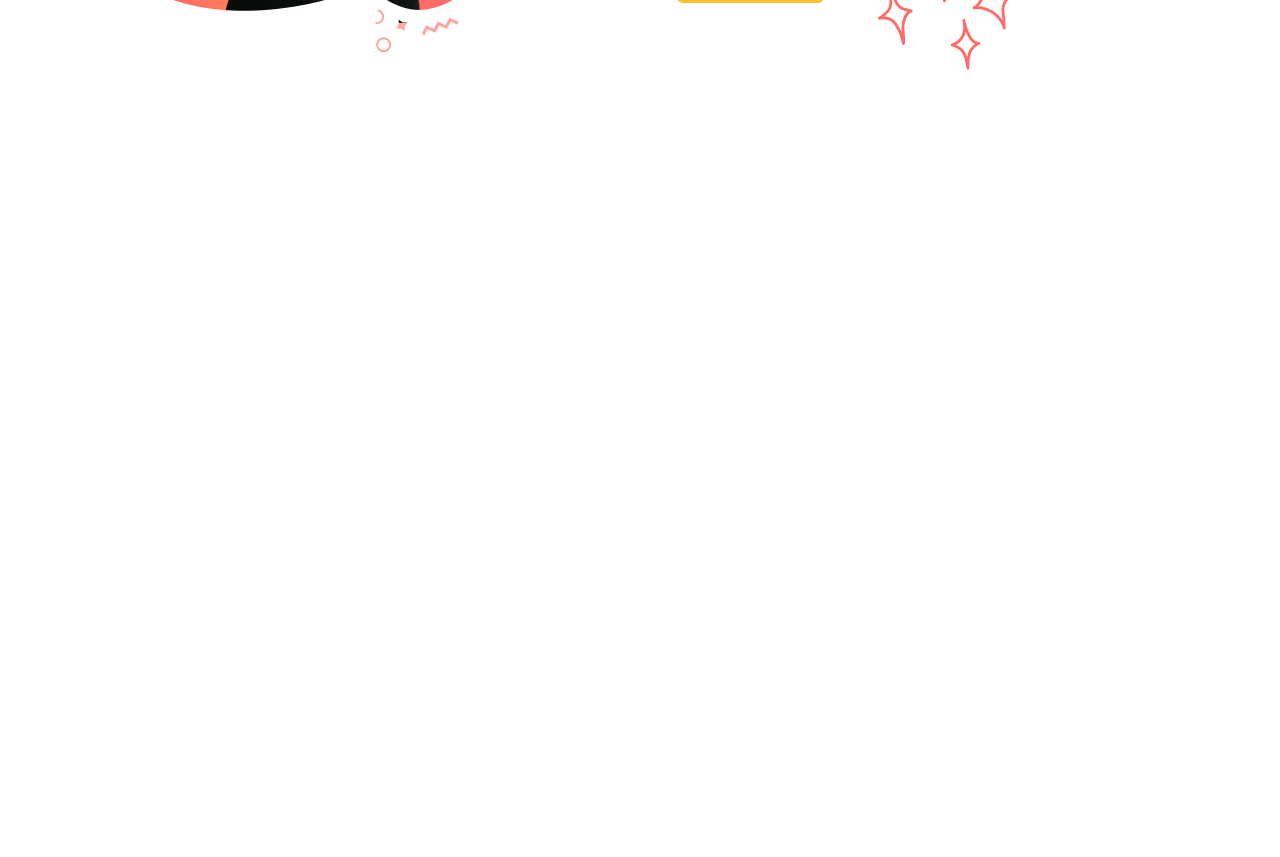
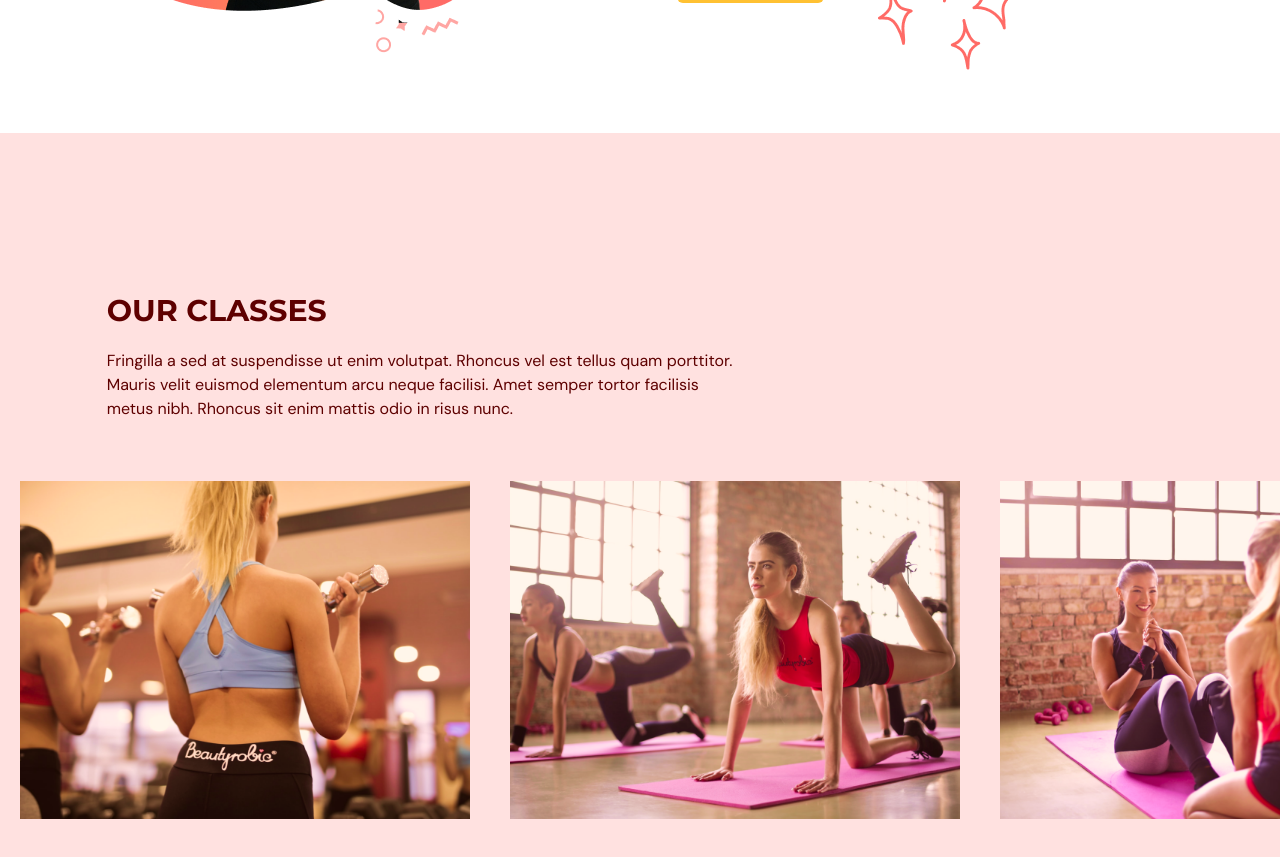
Before and after one commit to Santos2175/gym-app, a React (Vite) app: page / in a window 1280 px wide. Shown: the part 2000-2857 px from the top of the page. Before the commit the page ends 2133 px from the top, so only its background shows below. Built offline with nearby package versions, Linux system fonts and the light colour scheme.

Commit message:
feat: ourClasses section added

```diff
--- a/src/App.tsx
+++ b/src/App.tsx
@@ -1,8 +1,9 @@
 import Navbar from '@/components/navbar';
 import { SelectedPage } from '@/types/types';
 import { useEffect, useState } from 'react';
-import Home from './components/home';
-import Benefits from './components/benefits';
+import Home from '@/components/home';
+import Benefits from '@/components/benefits';
+import OurClasses from '@/components/ourClasses';
 
 function App() {
   const [selectedPage, setSelectedPage] = useState<SelectedPage>(
@@ -37,6 +38,7 @@
         />
         <Home setSelectedPage={setSelectedPage} />
         <Benefits setSelectedPage={setSelectedPage} />
+        <OurClasses setSelectedPage={setSelectedPage} />
       </div>
     </>
   );
--- /dev/null
+++ b/src/components/ourClasses/Class.tsx
@@ -0,0 +1,20 @@
+type Props = {
+  name: string;
+  description?: string;
+  image: string;
+};
+
+const Class = ({ name, description, image }: Props) => {
+  const overlayStyles = `p-5 absolute z-30 flex h-[380px] w-[450px] flex-col items-center justify-center whitespace-normal bg-primary-500 text-center text-white opacity-0 transition duration-500 hover:opacity-90`;
+  return (
+    <li className='relative mx-5 inline-block h-[380px] w-[450px]'>
+      <div className={`${overlayStyles}`}>
+        <p className='text-2xl'>{name}</p>
+        <p className='mt-5'>{description}</p>
+      </div>
+      <img src={image} alt={`${image}`} />
+    </li>
+  );
+};
+
+export default Class;
--- /dev/null
+++ b/src/components/ourClasses/index.tsx
@@ -0,0 +1,96 @@
+import { SelectedPage } from '@/types/types';
+import { ClassType } from '@/types/types';
+import HText from '@/components/ui/HText';
+import image1 from '@/assets/image1.png';
+import image2 from '@/assets/image2.png';
+import image3 from '@/assets/image3.png';
+import image4 from '@/assets/image4.png';
+import image5 from '@/assets/image5.png';
+import image6 from '@/assets/image6.png';
+import { motion } from 'framer-motion';
+import Class from './Class';
+
+const classes: Array<ClassType> = [
+  {
+    name: 'Weight Training Classes',
+    description:
+      'Lorem ipsum dolor sit amet, consectetur adipiscing elit, sed do eiusmod tempor incididunt ut labore et dolore magna aliqua. Ut enim ad minim veniam, quis nostrud exercitation ullamco laboris nisi ut aliquip ex ea commodo consequat.',
+    image: image1,
+  },
+  {
+    name: 'Yoga Classes',
+    image: image2,
+  },
+  {
+    name: 'Ab Core Classes',
+    description:
+      'Lorem ipsum dolor sit amet, consectetur adipiscing elit, sed do eiusmod tempor incididunt ut labore et dolore magna aliqua. Ut enim ad minim veniam, quis nostrud exercitation ullamco laboris nisi ut aliquip ex ea commodo consequat.',
+    image: image3,
+  },
+  {
+    name: 'Adventure Classes',
+    description:
+      'Lorem ipsum dolor sit amet, consectetur adipiscing elit, sed do eiusmod tempor incididunt ut labore et dolore magna aliqua. Ut enim ad minim veniam, quis nostrud exercitation ullamco laboris nisi ut aliquip ex ea commodo consequat.',
+    image: image4,
+  },
+  {
+    name: 'Fitness Classes',
+    image: image5,
+  },
+  {
+    name: 'Training Classes',
+    description:
+      'Lorem ipsum dolor sit amet, consectetur adipiscing elit, sed do eiusmod tempor incididunt ut labore et dolore magna aliqua. Ut enim ad minim veniam, quis nostrud exercitation ullamco laboris nisi ut aliquip ex ea commodo consequat.',
+    image: image6,
+  },
+];
+
+type Props = {
+  setSelectedPage: (value: SelectedPage) => void;
+};
+
+const OurClasses = ({ setSelectedPage }: Props) => {
+  return (
+    <section id='ourclasses' className='w-full bg-primary-100 py-40'>
+      <motion.div
+        onViewportEnter={() => setSelectedPage(SelectedPage.OurClasses)}>
+        <motion.div
+          className='mx-auto w-5/6'
+          initial='hidden'
+          whileInView='visible'
+          viewport={{ once: true, amount: 0.5 }}
+          transition={{ duration: 0.5 }}
+          variants={{
+            hidden: { opacity: 0, x: -50 },
+            visible: { opacity: 1, x: 0 },
+          }}>
+          <div className='md:w-3/5'>
+            <HText>OUR CLASSES</HText>
+            <p className='py-5'>
+              Fringilla a sed at suspendisse ut enim volutpat. Rhoncus vel est
+              tellus quam porttitor. Mauris velit euismod elementum arcu neque
+              facilisi. Amet semper tortor facilisis metus nibh. Rhoncus sit
+              enim mattis odio in risus nunc.
+            </p>
+          </div>
+        </motion.div>
+
+        {/* CLASSES */}
+        <div className='mt-10 h-[353px] w-full overflow-x-auto overflow-y-hidden'>
+          <ul className='w-[2800px] whitespace-nowrap'>
+            {classes.map((item: ClassType, index) => (
+              <Class
+                key={`${item.name}-${index}`}
+                name={item.name}
+                description={item.description}
+                image={item.image}
+              />
+            ))}
+          </ul>
+        </div>
+      </motion.div>
+    </section>
+  );
+};
+
+export default OurClasses;
```
Also changed, not shown: src/types/types.ts (+7 -0 lines).
